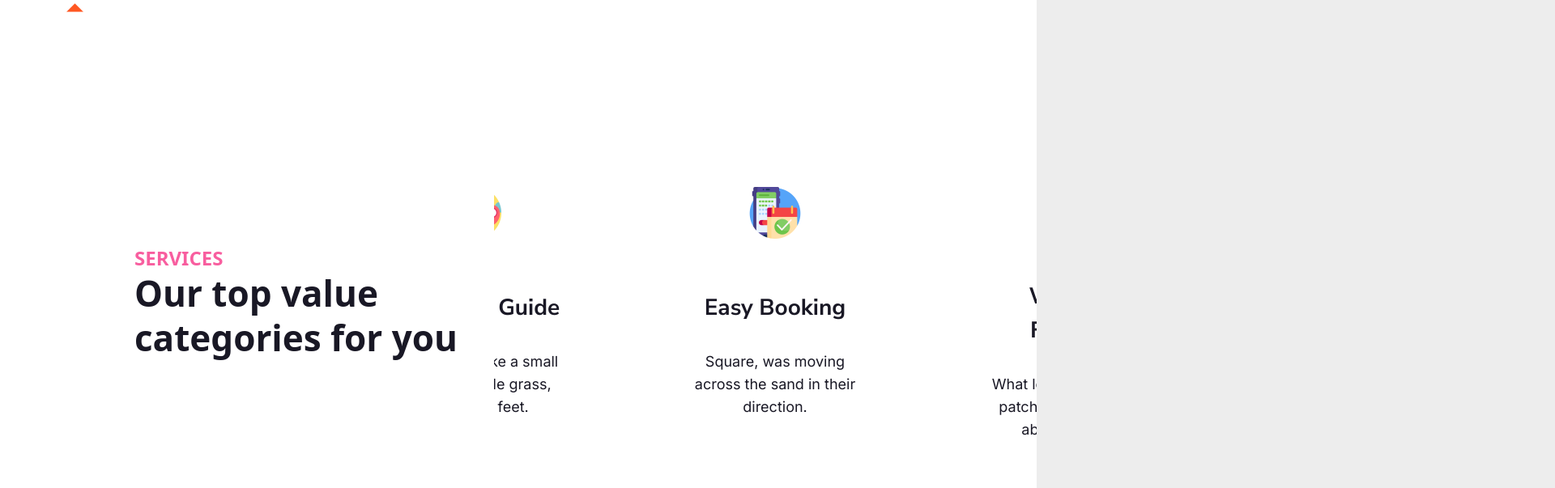
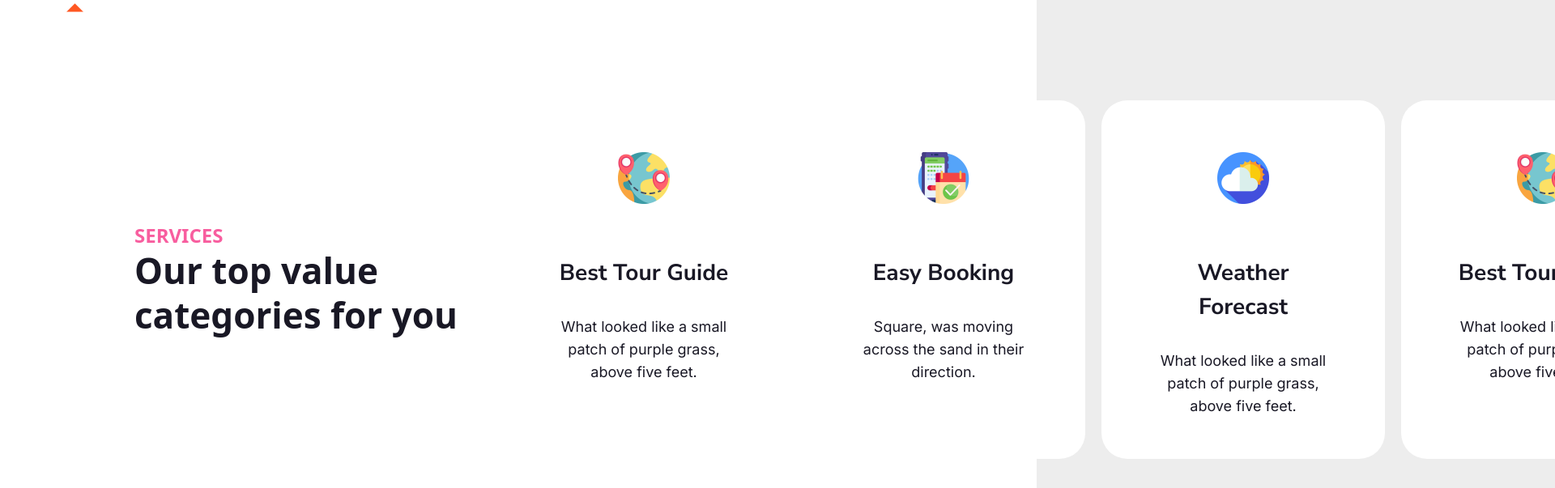
Before and after one commit to IdrisGit/travlog-nextjs, a Next.js app: page / in a window 1280 px wide. Shown: the part 1053-1656 px from the top of the page at 81% size, 1920 px wide, since content can reach past the window. Built offline with nearby package versions, Linux system fonts and the light colour scheme.

Commit message:
style: fixed shadow on carousel cards and added transition on hover for UX

```diff
--- a/app/page.tsx
+++ b/app/page.tsx
@@ -16,7 +16,7 @@ export default function Home() {
       <div className='mt-16 w-full'>
         <ClientLogos />
       </div>
-      <div className='mt-16 h-[500px] w-full pl-[166px]'>
+      <div className='mt-16 h-fit w-full pl-[166px]'>
         <Services />
       </div>
       <div className='mt-[109px] w-full'>
--- a/components/ui/CustomCarousel.tsx
+++ b/components/ui/CustomCarousel.tsx
@@ -61,13 +61,13 @@ export const CustomCarousel: React.FC = () => {
 
   return (
     <div
-      className='h-full overflow-hidden'
+      className='h-full overflow-x-clip overflow-y-visible'
       ref={emblaRef}
     >
       <div className='flex h-full items-center'>
         {slides.map((item, index) => (
           <div
-            className='hover:shadow-carousel_shadow mx-2.5 max-h-[443px] min-w-[350px] max-w-[350px] rounded-[32px] bg-white p-16 hover:z-10'
+            className='mx-2.5 h-[443px] max-h-[443px] min-w-[350px] max-w-[350px] rounded-[32px] bg-white p-16 transition-shadow duration-200 hover:shadow-carousel_shadow'
             key={index}
           >
             <div className='m-auto flex min-w-0 flex-[0_0_100%] flex-col items-center gap-16'>
```
